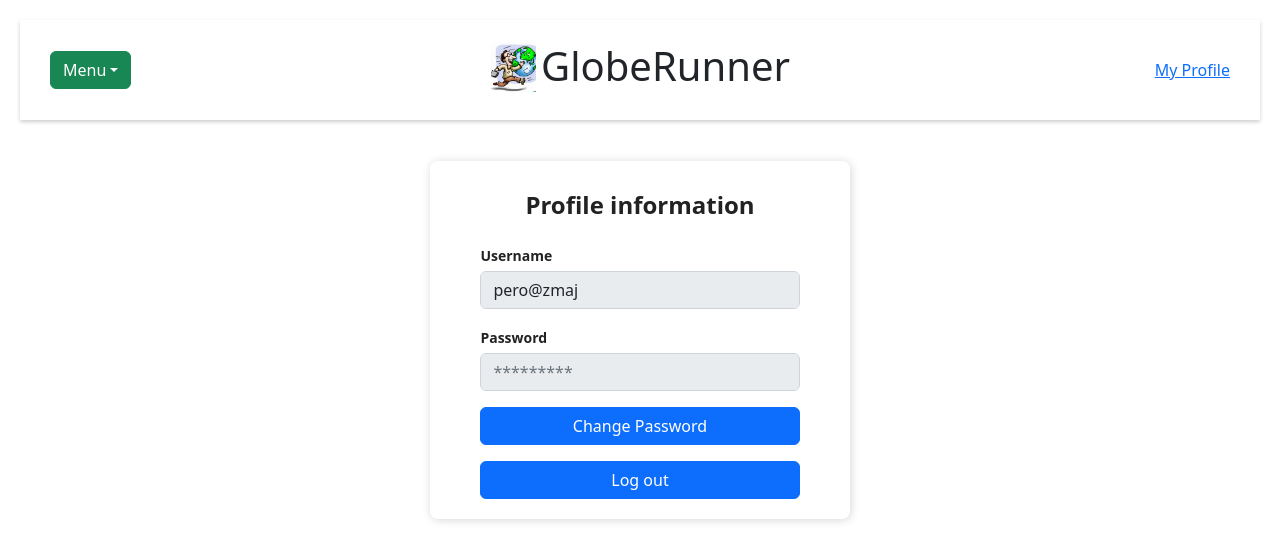
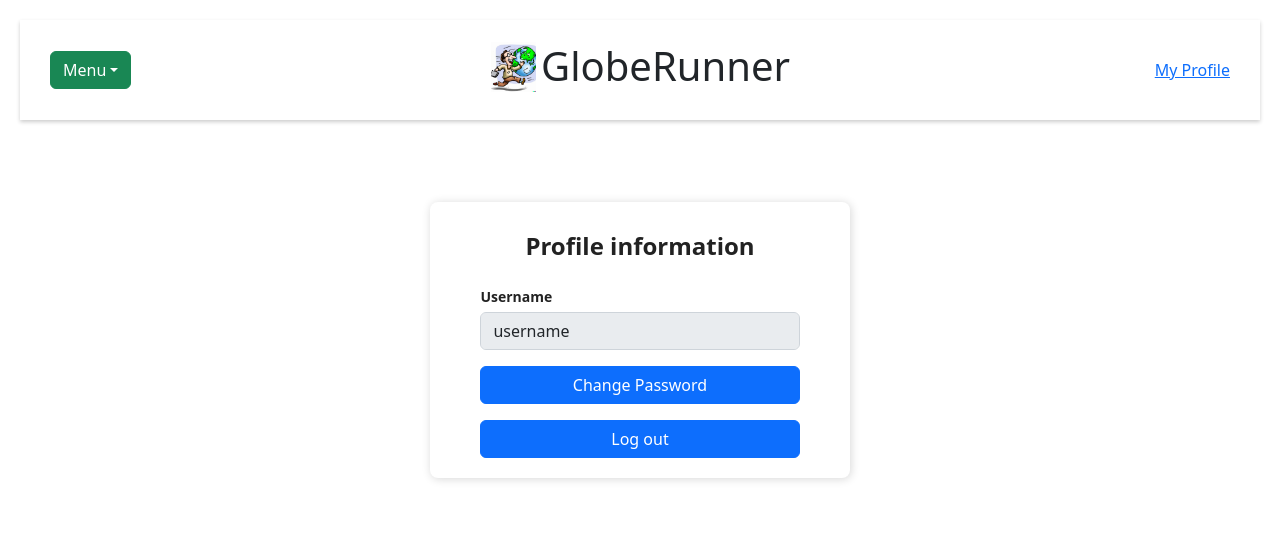
Before and after one commit to e-lich/globe-runner, a React (Create React App) app in the folder IzvorniKod/frontend/: page /profile in a window 1280 px wide. Shown: the top 560 px of the page. Built offline with nearby package versions, Linux system fonts and the light colour scheme; sample sign-in values are in the browser's storage.

Commit message:
cleaned up code

```diff
--- a/IzvorniKod/frontend/src/App.tsx
+++ b/IzvorniKod/frontend/src/App.tsx
@@ -18,7 +18,6 @@ function App() {
     <BrowserRouter>
       <Routes>
         <Route path="/" element={<Home />} />
-        <Route path="/test" element={<Map />} />
         <Route path="/signIn" element={<SignIn />} />
         <Route path="/register" element={<Register />} />
         <Route path="/register/basic" element={<BasicRegister />} />
--- a/IzvorniKod/frontend/src/components/Map.tsx
+++ /dev/null
@@ -1,34 +0,0 @@
-import { useEffect } from "react";
-import L from "leaflet";
-import "leaflet/dist/leaflet.css";
-import { GeoJSON } from "react-leaflet";
-
-export default function Map() {
-  const data: GeoJSON.Feature = {
-    type: "Feature",
-    geometry: {
-      type: "Point",
-      coordinates: [125.6, 10.1],
-    },
-    properties: {},
-  };
-
-  useEffect(() => {
-    map();
-  }, []);
-
-  const map = () => {
-    const map = L.map("map").setView([43, 16], 9);
-
-    L.tileLayer("https://tile.openstreetmap.org/{z}/{x}/{y}.png", {
-      maxZoom: 19,
-      attribution:
-        '&copy; <a href="http://www.openstreetmap.org/copyright">OpenStreetMap</a>',
-    }).addTo(map);
-
-    var myLayer = L.geoJSON().addTo(map);
-    myLayer.addData(data);
-  };
-
-  return <div id="map"></div>;
-}
--- a/IzvorniKod/frontend/src/components/Navbar.tsx
+++ b/IzvorniKod/frontend/src/components/Navbar.tsx
@@ -7,13 +7,8 @@ export default function Navbar() {
   let user = JSON.parse(localStorage.getItem("user") || "{}");
 
   useEffect(() => {
-    // if (localStorage.getItem("user") === null) navigate("/signIn"); TODO - removed for testing
+    if (localStorage.getItem("user") === null) navigate("/signIn");
   });
-
-  function handleLogout() {
-    localStorage.removeItem("user");
-    navigate("/signIn");
-  }
 
   return (
     <div className="nav">
--- a/IzvorniKod/frontend/src/pages/Profile.tsx
+++ b/IzvorniKod/frontend/src/pages/Profile.tsx
@@ -1,15 +1,16 @@
 import React, { useEffect, useState, useContext } from "react";
 import { useNavigate } from "react-router-dom";
 import Navbar from "../components/Navbar";
-import axios from "axios";
 
 export default function Profile() {
-  let user = JSON.parse(localStorage.getItem("user") || "{}");
   const [userData, setData] = useState({
-    passwordConfirmation: "",
     username: "username",
     password: "",
+    passwordConfirmation: "",
   });
+
+  // TODO Handle password changes
+
   const navigate = useNavigate();
   const [submitDisabled, setSubmitDisabled] = useState(true);
   const [authMode, setAuthMode] = useState("basic");
@@ -51,18 +52,7 @@ export default function Profile() {
                   type="text"
                   name="username"
                   className="form-control mt-1"
-                  value={"pero@zmaj"}
-                  disabled={true}
-                />
-              </div>
-              <div className="form-group mt-3">
-                <label>Password</label>
-                <input
-                  type="password"
-                  name="password"
-                  className="form-control mt-1"
-                  placeholder="*********"
-                  onChange={(e) => handleChanges(e)}
+                  value={"username"}
                   disabled={true}
                 />
               </div>
```
